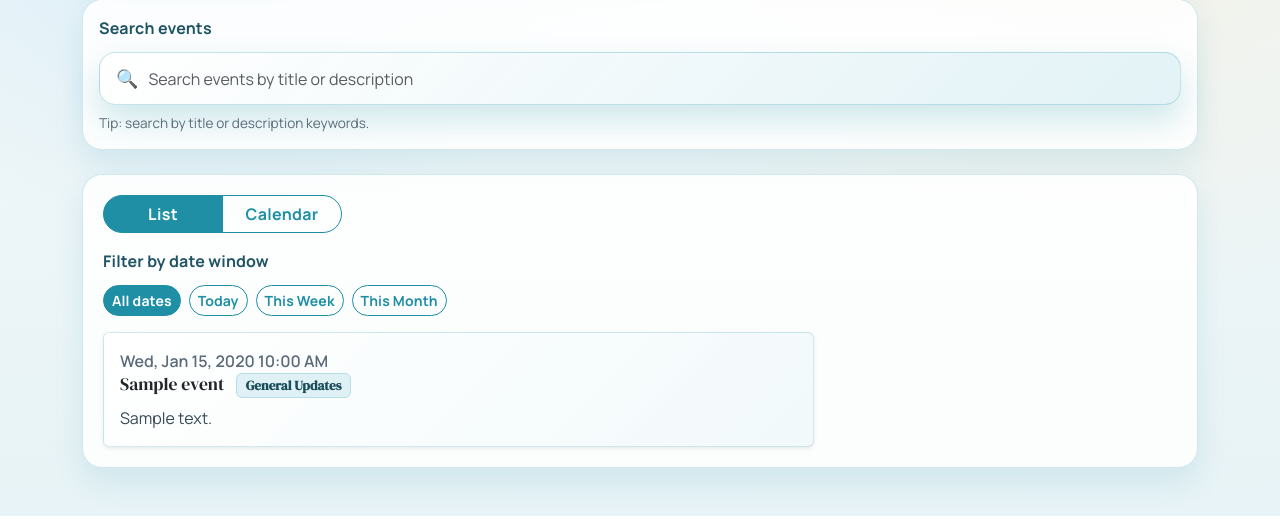
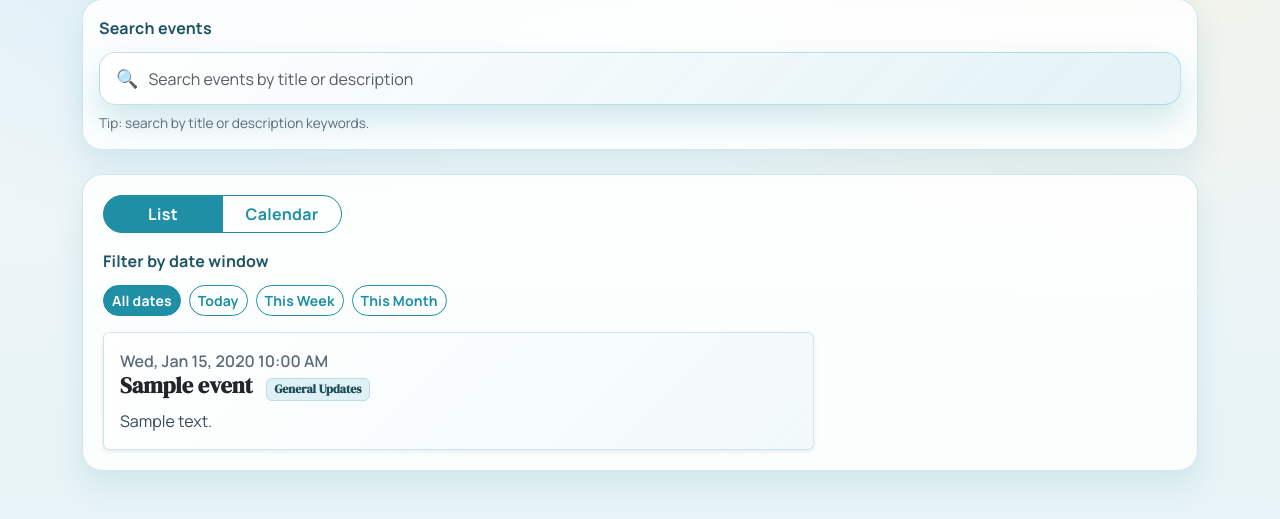
Before and after one commit to JSY-Ben/BeanPrepared, a PHP site: page /Web/ in a window 1280 px wide. Shown: the part 307-826 px from the top of the page. Run offline with PHP 8.4, Linux system fonts and the light colour scheme; data comes from the database, SQL or seed files in the repository; tables that the repository leaves empty hold one stand-in row (values such as "Sample post").

Commit message:
Event Name made more obvious

```diff
--- a/public/css/site.css
+++ b/public/css/site.css
@@ -141,11 +141,16 @@ body {
 }
 
 .event-title {
-  font-size: 1.1rem;
+  font-size: 1.4rem;
+  font-weight: 700;
 }
 
 .event-description {
   color: #364a57;
+}
+
+.event-card .badge {
+  font-size: 0.75rem;
 }
 
 .calendar-dot {
```
Also changed, not shown: 1 other file.
